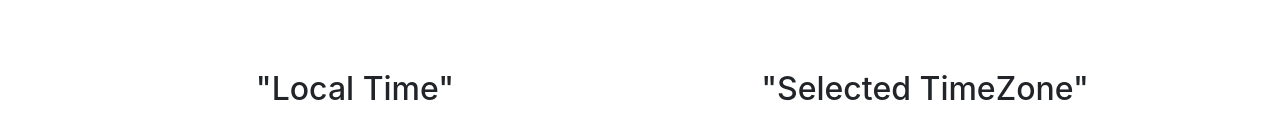
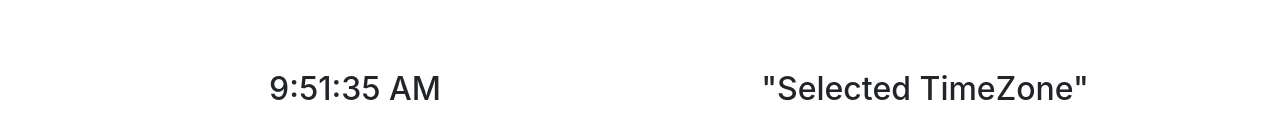
Before and after one commit to tallglassof-milkjake/TimeZone, a plain HTML site: page index.html in a window 1280 px wide. Shown: the part 363-502 px from the top of the page. Drawn offline with nearby package versions, Linux system fonts and the light colour scheme.

Commit message:
made time dynamic, cleaned up script

```diff
--- a/index.html
+++ b/index.html
@@ -50,7 +50,7 @@
     <div class="container full-height">
         <div class="row text-center h-100">
             <div class="col-6 my-auto">
-                <h1 class="h2">"Local Time"</h1>
+                <h1 class="h2" id="currentTime"></h1>
             </div>
             <div class="col-6 my-auto">
                 <h1 class="h2">"Selected TimeZone"</h1>
--- a/script.js
+++ b/script.js
@@ -1,11 +1,38 @@
 $(function() {
-    let date = new Date();
 
-    let day = date.getDate();
-    let month = date.getMonth() + 1;
-    let year = date.getFullYear();
+    function createTime() {
+        let currentTime = new Date();
 
-    let time = date.getHours() + ":" + date.getMinutes() + ":" + date.getSeconds();
+        let currentHour = currentTime.getHours();
+        let currentMinute = currentTime.getMinutes();
+        let currentSecond = currentTime.getSeconds();
+
+        currentMinute = (currentMinute < 10 ? "0" : "") + currentMinute;
+        currentSecond = (currentSecond < 10 ? "0" : "") + currentSecond;
+
+        let currentMeridiam = (currentHour < 12) ? "AM" : "PM";
+
+        currentHour = (currentHour > 12) ? currentHour - 12 : currentHour;
+
+        currentHour = (currentHour == 0) ? 12 : currentHour;
+
+        let currentTimeString = `${currentHour}:${currentMinute}:${currentSecond} ${currentMeridiam}`;
+
+        $("#currentTime").html(currentTimeString);
+    };
+
+    createTime();
+
+    setInterval(createTime, 1000);
+
+
+
+
+    let day = currentTime.getDate();
+    let month = currentTime.getMonth() + 1;
+    let year = currentTime.getFullYear();
 
     console.log(`${day}/${month}/${year} at ${time}`)
+
+
 })
```
